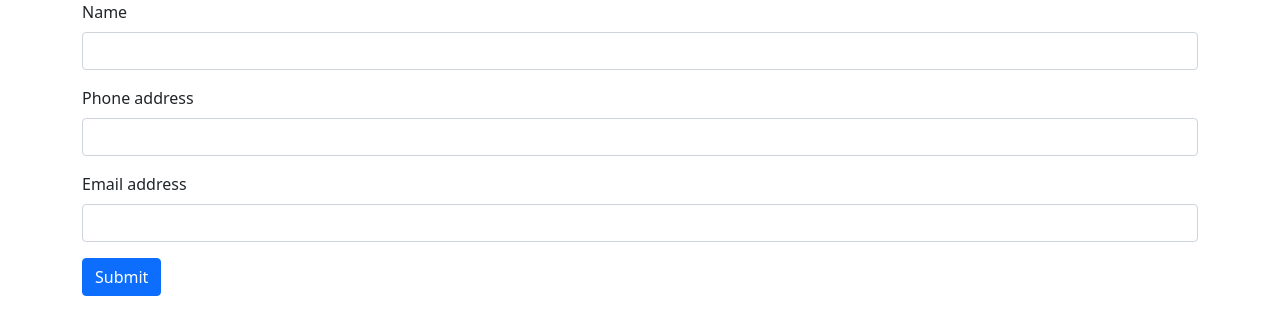
After one commit to Singhhimesh/curdooopphp, a PHP site: page /update.php?id=1 in a window 1280 px wide. The commit adds this page. Shown: the top 335 px of the page. Run offline with PHP 8.4, Linux system fonts and the light colour scheme; data that the repository does not hold is empty.

Commit message:
add update feature

```diff
--- a/show.php
+++ b/show.php
@@ -6,7 +6,7 @@ $obj = new Database();
 $data = $obj->select('users');
 if(isset($_POST['id'])){
     if($obj->delete('users',$_POST['id'])){
-        echo "Record has been delete";
+        header('Location: '.$_SERVER['REQUEST_URI']);
     }else{
         echo "Record has not been delete";
     }
@@ -54,7 +54,7 @@ if(isset($_POST['id'])){
                         <td><?= $value['phone'] ?></td>
                         <td><?= $value['email'] ?></td>
                         <td>
-                            <a href="#" class="btn btn-info">Edit</a>
+                            <a href="update.php?id=<?=$value['id'];?>" class="btn btn-info">Edit</a>
                             <form action="" class="my-2" method="post">
                                 <input type="hidden" name="id" value="<?= $value['id'] ?>">
                                 <button type="submit" onclick="return confirm('Are you sure want to delete')" name="submit" class="btn btn-primary">Delete</button>
--- /dev/null
+++ b/update.php
@@ -0,0 +1,58 @@
+<?php
+include 'connection.php';
+
+$obj = new Database();
+
+$user_data = $obj->show_update('users','id = '.$_GET['id']);
+if (isset($_GET['id']) && isset($_POST['submit'])) {
+    $obj->update('users', ['name' => $_POST['name'], 'phone' => $_POST['phone'], 'email' => $_POST['email']], 'id = '.$_GET['id']);
+}
+
+?>
+
+
+
+
+
+
+
+
+<!doctype html>
+<html lang="en">
+
+<head>
+    <!-- Required meta tags -->
+    <meta charset="utf-8">
+    <meta name="viewport" content="width=device-width, initial-scale=1">
+
+    <!-- Bootstrap CSS -->
+    <link href="https://cdn.jsdelivr.net/npm/bootstrap@5.1.3/dist/css/bootstrap.min.css" rel="stylesheet" integrity="sha384-1BmE4kWBq78iYhFldvKuhfTAU6auU8tT94WrHftjDbrCEXSU1oBoqyl2QvZ6jIW3" crossorigin="anonymous">
+    <title>CRUD using Oop in php</title>
+</head>
+
+<body>
+
+    <div class="container">
+        <form action="" method="POST">
+            <div class="mb-3">
+                <label for="name" class="form-label">Name</label>
+                <input type="text" value="<?php echo $user_data['name'];?>" class="form-control" id="name" name="name" aria-describedby="name">
+            </div>
+            <div class="mb-3">
+                <label for="phone" class="form-label">Phone address</label>
+                <input type="number" value="<?php echo $user_data['phone'];?>" class="form-control" name="phone" id="phone" aria-describedby="phone">
+            </div>
+            <div class="mb-3">
+                <label for="email" class="form-label">Email address</label>
+                <input type="email" class="form-control" id="email" value="<?php echo $user_data['email'];?>" name="email" aria-describedby="email">
+            </div>
+
+            <button type="submit" name="submit" class="btn btn-primary">Submit</button>
+        </form>
+    </div>
+
+
+    <script src="https://cdn.jsdelivr.net/npm/bootstrap@5.1.3/dist/js/bootstrap.bundle.min.js" integrity="sha384-ka7Sk0Gln4gmtz2MlQnikT1wXgYsOg+OMhuP+IlRH9sENBO0LRn5q+8nbTov4+1p" crossorigin="anonymous"></script>
+</body>
+
+</html>
```
Also changed, not shown: connection.php (+39 -5 lines).
